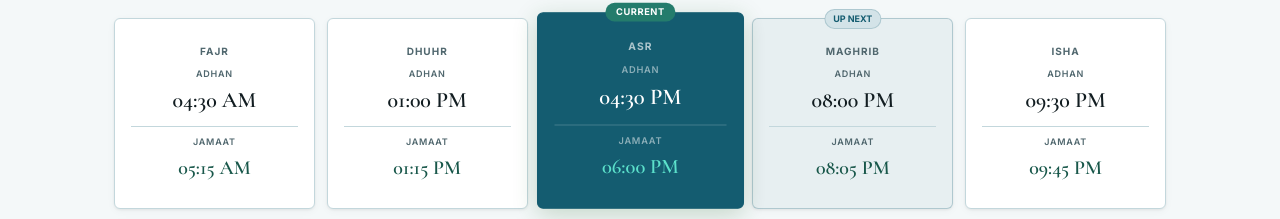
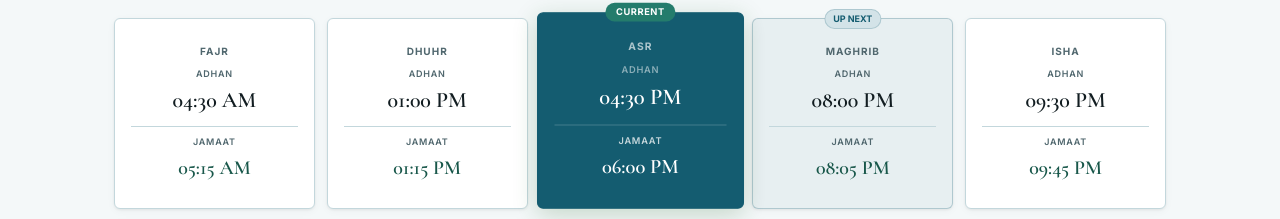
Before and after one commit to asjad-rehman/ichattiesburg, a Next.js app: page /prayer-times in a window 1280 px wide. Shown: the part 484-703 px from the top of the page. Built offline with nearby package versions, Linux system fonts and the light colour scheme; no server answers.

Commit message:
style: fix dark-on-dark text contrast issues on active and inactive prayer cards

```diff
--- a/src/components/home-client.tsx
+++ b/src/components/home-client.tsx
@@ -316,7 +316,7 @@ export default function HomeClient({ prayerTimes, jamaatTimes }: HomeClientProps
                   {iqama && (
                     <div style={{ marginTop: 4, paddingTop: 4, borderTop: `1px solid ${isCur ? "rgba(0,0,0,.15)" : "rgba(255,255,255,.12)"}` }}>
                       <div style={{ fontSize: 8, fontWeight: 700, letterSpacing: ".07em", textTransform: "uppercase", color: isCur ? ICH.primaryDark : "rgba(255,255,255,.45)", fontFamily: "Inter,sans-serif", marginBottom: 1 }}>Iqama</div>
-                      <div style={{ fontFamily: "Cormorant Garamond,serif", fontSize: iqama === "After Adhan" ? 10 : 14, fontWeight: 600, color: isCur ? ICH.primaryDark : ICH.accent }}>{iqama}</div>
+                      <div style={{ fontFamily: "Cormorant Garamond,serif", fontSize: iqama === "After Adhan" ? 10 : 14, fontWeight: 600, color: isCur ? ICH.primaryDark : "#fff" }}>{iqama}</div>
                     </div>
                   )}
                 </div>
--- a/src/components/prayer-times-client.tsx
+++ b/src/components/prayer-times-client.tsx
@@ -147,8 +147,8 @@ export default function PrayerTimesClient({ prayerTimes, jamaatTimes, jumuah }:
 
                 {p.jamaat && (
                   <div style={{ marginTop: 8, paddingTop: 8, borderTop: `1px solid ${isCur ? "rgba(255,255,255,.2)" : ICH.border}` }}>
-                    <div style={{ fontSize: 9, fontWeight: 600, letterSpacing: ".08em", textTransform: "uppercase", color: isCur ? "rgba(255,255,255,.5)" : ICH.textMuted, fontFamily: "Inter,sans-serif", marginBottom: 2 }}>Jamaat</div>
-                    <div style={{ fontFamily: "Cormorant Garamond,serif", fontSize: 20, fontWeight: 600, color: isCur ? ICH.accent : ICH.goldDark }}>{p.jamaat}</div>
+                    <div style={{ fontSize: 9, fontWeight: 600, letterSpacing: ".08em", textTransform: "uppercase", color: isCur ? "rgba(255,255,255,.75)" : ICH.textMuted, fontFamily: "Inter,sans-serif", marginBottom: 2 }}>Jamaat</div>
+                    <div style={{ fontFamily: "Cormorant Garamond,serif", fontSize: 20, fontWeight: 600, color: isCur ? "#fff" : ICH.goldDark }}>{p.jamaat}</div>
                   </div>
                 )}
               </div>
```
